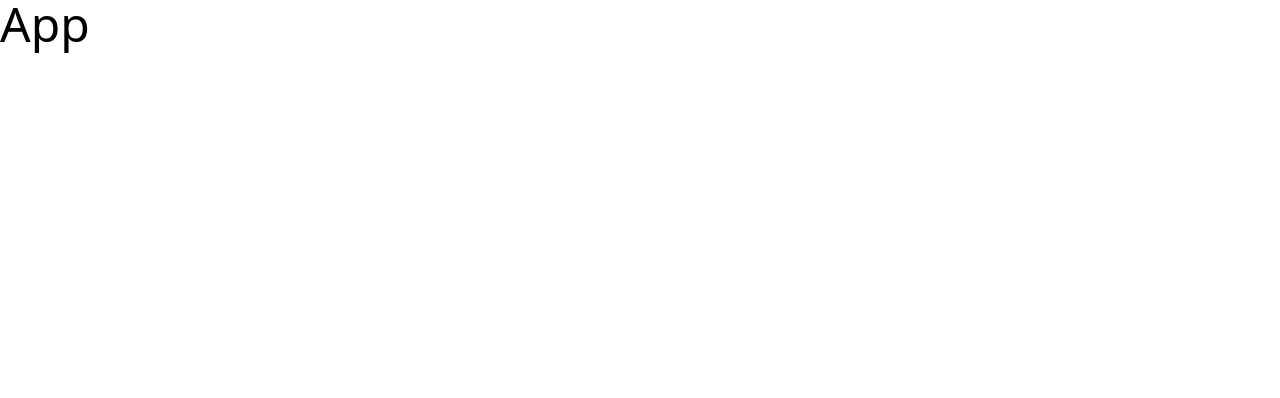
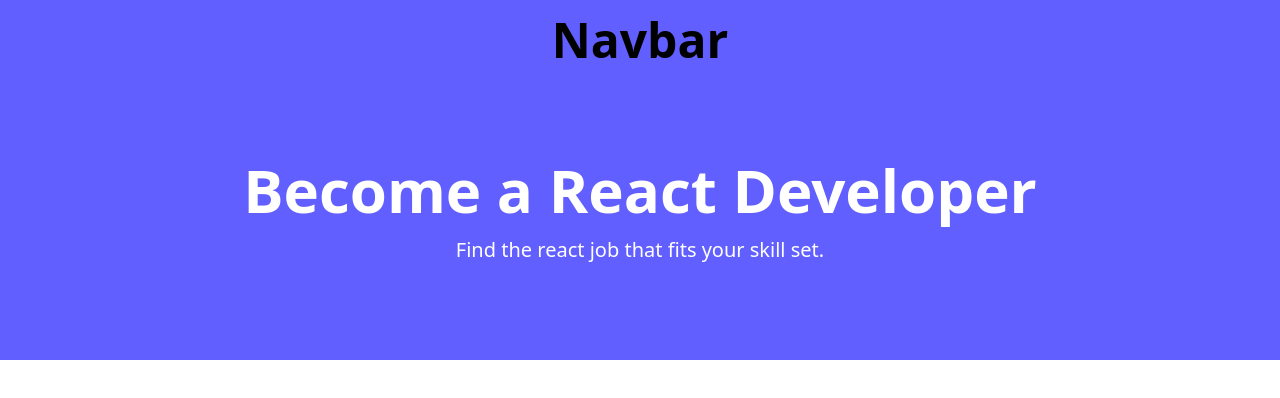
Before and after one commit to mmanoha2/react-crash-course, a React (Vite) app: page / in a window 1280 px wide. Shown: the top 398 px of the page. Built offline with nearby package versions, Linux system fonts and the light colour scheme.

Commit message:
Add Hero and Navbar components and integrate into App

```diff
--- a/src/App.tsx
+++ b/src/App.tsx
@@ -1,5 +1,13 @@
+import Hero from "./components/Hero.tsx";
+import Navbar from "./components/Navbar.tsx";
+
 const App = () => {
-  return <div className={'text-5xl'}>App</div>;
+  return (
+    <>
+      <Navbar />
+      <Hero />
+    </>
+  );
 };
 
 export default App;
--- /dev/null
+++ b/src/components/Hero.tsx
@@ -0,0 +1,21 @@
+const Hero = () => {
+  return (
+    <div className={"container-xl"}>
+      <section className="bg-indigo-500 py-20 mb-4">
+        <div className="max-w-7xl mx-auto px-4 sm:px-6 lg:px-8 flex flex-col items-center">
+          <div className="text-center">
+            <h1 className="text-4xl font-extrabold text-white sm:text-5xl md:text-6xl">
+              Become a React Developer
+            </h1>
+            <p className="my-4 text-xl text-white">
+              {" "}
+              Find the react job that fits your skill set.
+            </p>
+          </div>
+        </div>
+      </section>
+    </div>
+  );
+};
+
+export default Hero;
--- /dev/null
+++ b/src/components/Navbar.tsx
@@ -0,0 +1,13 @@
+const Navbar = () => {
+  return (
+    <nav>
+      <div className={"container-xl bg-indigo-500"}>
+        <div className={"text-center py-4"}>
+          <div className={"text-5xl font-extrabold"}>Navbar</div>
+        </div>
+      </div>
+    </nav>
+  );
+};
+
+export default Navbar;
```
